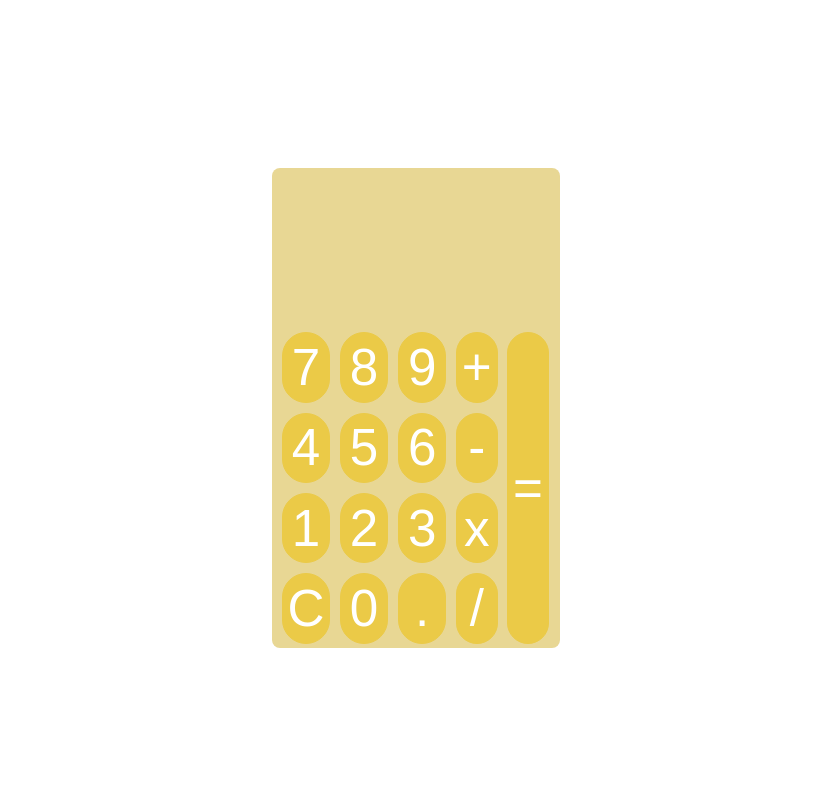
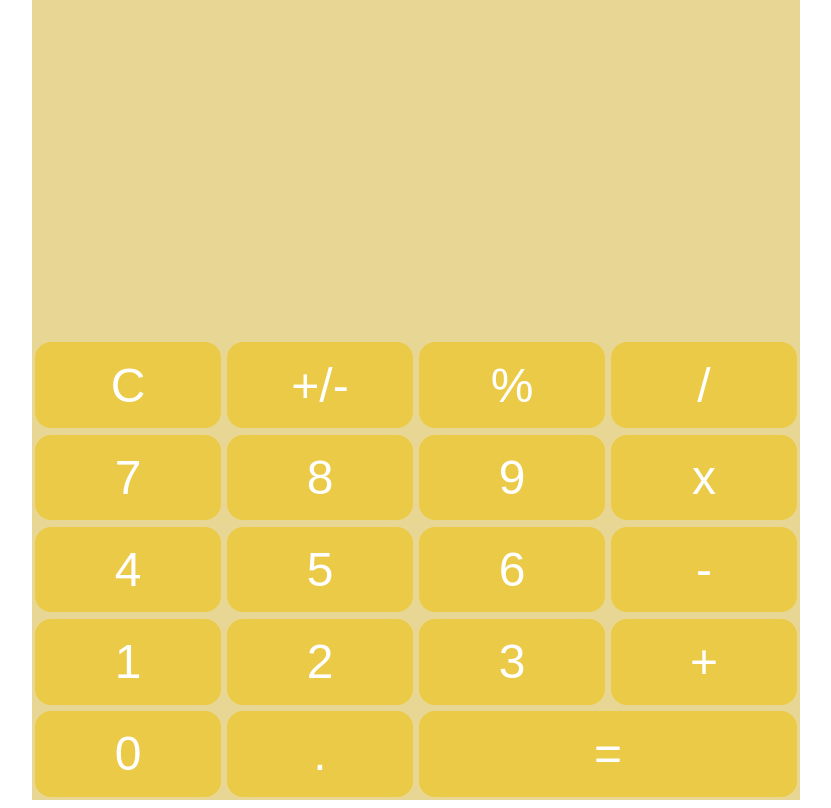
Before and after one commit to idaturoy/calculator, a plain HTML site: page index.html in a window 1280 px wide. Shown: the whole page, without its empty margins (224-1055 px from the left). Drawn offline with Linux system fonts and the light colour scheme.

Commit message:
add two features and update layout

```diff
--- a/btnEvents.js
+++ b/btnEvents.js
@@ -3,6 +3,8 @@ const workDisplay = document.getElementById("work-display");
 const memoryDisplay = document.getElementById("history-display");
 const numberBtns = document.querySelectorAll("button.number-btn");
 const operatorBtns = document.querySelectorAll("button.operator-btn");
+const percentBtn = document.getElementById("percent-btn");
+const negativeBtn = document.getElementById("negative-btn");
 const equalBtn = document.getElementById("equal-btn");
 
 import Calculator from './calculatorClass.js';
@@ -23,6 +25,16 @@ operatorBtns.forEach(button => {
         updateDisplay();
     })
 })
+
+percentBtn.addEventListener("click", () => {
+    clickPercentBtn();
+    updateDisplay();
+});
+
+negativeBtn.addEventListener("click", () => {
+    clickNegativeBtn();
+    updateDisplay();
+});
 
 equalBtn.addEventListener("click", () => {
     let result = clickEqualBtn();
@@ -84,6 +96,8 @@ function clickEqualBtn() {
 }
 
 function clickNumberBtn(userInput) {
+    let currentValue = getCurrentValue();
+    if (currentValue.length < 10) {
         let updatedValue;
         if(!calculator.operator) {
             updatedValue = updateCurrentValue(calculator.firstValue,userInput);
@@ -93,14 +107,8 @@ function clickNumberBtn(userInput) {
             updatedValue = updateCurrentValue(calculator.secondValue,userInput);
             calculator.secondValue = updatedValue;
         }
-};
+    }
 
-function updateCurrentValue(value, userInput) {
-    if (userInput === "." && (value).includes(".") || userInput === "0" && value === "0") {
-        return;
-    } else {
-        return value += userInput;
-    }
 };
 
 function clickOperatorBtn(chosenOperator) {
@@ -116,3 +124,38 @@ function clickOperatorBtn(chosenOperator) {
         memoryDisplay.innerText = calculator.memory;
     }
 };
+
+function updateCurrentValue(value, userInput) {
+    if (userInput === "." && (value).includes(".") || userInput === "0" && value === "0") {
+        return;
+    } else {
+        return value += userInput;
+    }
+};
+
+function getCurrentValue() {
+    if(!calculator.operator) {
+        return calculator.firstValue;
+    }
+    else {
+        return calculator.secondValue;
+    }
+};
+
+function clickPercentBtn() {
+    if(!calculator.operator) {
+        calculator.firstValue = calculator.firstValue / 100;
+    }
+    else {
+        calculator.secondValue = calculator.secondValue / 100;
+    }
+}
+
+function clickNegativeBtn(){
+    if(!calculator.operator) {
+        calculator.firstValue = calculator.firstValue * (-1);
+    }
+    else {
+        calculator.secondValue = calculator.secondValue * (-1);
+    }
+}
--- a/calculatorClass.js
+++ b/calculatorClass.js
@@ -30,7 +30,4 @@ export default class Calculator {
     }
     return String(Number(computation.toFixed(2)));
   }
-
-
-
 }
--- a/index.html
+++ b/index.html
@@ -11,32 +11,35 @@
         <div class="wrapper">
             <div class="calculator">
                 <div class="display">
-                    <div id="history-display"></div>
-                    <div id="work-display"></div>
+                    <span id="history-display"></span>
+                    <span id="work-display"></span>
                 </div>
                 <div class="keyboard-container">
-                    <div class="number-container">
+                    <button type="button" id="clear-btn"><span>C</span></button>
+                    <button type="button" id="negative-btn"><span>+/-</span></button>
+                    <button type="button" id="percent-btn"><span>%</span></button>
+                    <button type="button" class="operator-btn"><span>/</span></button>
+
                     <button type="button" class="number-btn"><span>7</span></button>
                     <button type="button" class="number-btn"><span>8</span></button>
                     <button type="button" class="number-btn"><span>9</span></button>
+                    <button type="button" class="operator-btn"><span>x</span></button>
+
                     <button type="button" class="number-btn"><span>4</span></button>
                     <button type="button" class="number-btn"><span>5</span></button>
                     <button type="button" class="number-btn"><span>6</span></button>
+                    <button type="button" class="operator-btn"><span>-</span></button>
+
                     <button type="button" class="number-btn"><span>1</span></button>
                     <button type="button" class="number-btn"><span>2</span></button>
                     <button type="button" class="number-btn"><span>3</span></button>
-                        <button type="button" id="clear-btn"><span>C</span></button>
+                    <button type="button" class="operator-btn"><span>+</span></button>
+
                     <button type="button" class="number-btn"><span>0</span></button>
                     <button type="button" class="number-btn" id="punctation-btn"><span>.</span></button>
+                    <button type="button" id="equal-btn"><span>=</span></button>
 
                     </div>
-                    <div class="operator-container">
-                        <button type="button" class="operator-btn"><span>+</span></button>
-                        <button type="button" class="operator-btn"><span>-</span></button>
-                        <button type="button" class="operator-btn"><span>x</span></button>
-                        <button type="button" class="operator-btn"><span>/</span></button>
-                    </div>
-                    <button type="button" id="equal-btn"><span>=</span></button>
                 </div>
             </div>
         </div>
--- a/styles/style.scss
+++ b/styles/style.scss
@@ -8,29 +8,35 @@
 @import './header';
 
 span {
-    font-size: 3.2rem;
+    font-size: 3rem;
 }
 
 body, html {
     // background: linear-gradient(45deg, #cea9d5, #a0f1ea);
     height: 100vh;
+    margin: 0;
+    font-family: Arial, Helvetica, sans-serif;
 }
 
 .wrapper {
     display: flex;
     justify-content: center;
     height: 100%;
+    width: 100%;
     align-items: center;
 }
+
 .calculator{
     background: $calculatorColor;
     color: white;
-    min-height: 15rem;
-    min-width: 18rem;
-    border-radius: 0.5rem;
+    width: 100%;
+    height: 100%;
+    display: flex;
+    flex-direction: column;
 }
+
 .display{
-    min-height: 8rem;
+    height: 40%;
     display: flex;
     flex-direction: column;
     justify-content: space-around;
@@ -40,45 +46,49 @@ body, html {
     word-break: break-all;
 
     #history-display{
-        font-size: 1.5rem;
+        font-size: 2rem;
         margin-top: 2rem;
         color: rgba($color: white, $alpha: 0.60);
     }
     #work-display{
-        font-size: 2rem;
+        font-size: 3rem;
         margin-bottom: 1rem;
     }
 
+}
 
-}
 .keyboard-container{
-    display: flex;
+    display: grid;
+    grid-template-columns: repeat(4, minmax(2rem, 1fr));
+    height: 60%;
 
     button {
         background: $buttonColor;
         cursor: pointer;
         color: white;
-        display: inline-block;
-        border: 0.1rem solid $buttonColor;
-        border-radius: 2rem ;
-        text-decoration: none;
-        outline: none;
+        border: 0.2rem solid $buttonColor;
+        border-radius: 1rem ;
         &:hover{
             background: $hoverColor;
         }
-        padding: 0.3rem;
-        margin: 0.3rem;
-
-    }
-    .number-container {
-        display: grid;
-        grid-template-columns: repeat(3, minmax(2rem, 1fr));
-        margin-left: 0.3rem;
+        margin: 0.2rem;
     }
 
-    .operator-container {
-        display: flex;
-        flex-direction: column;
+    #equal-btn {
+        grid-column: 3 / span 2;
+    }
 
+}
+
+
+@media screen and (min-width: 1024px) {
+
+    .calculator {
+        width: 60%;
     }
+
+    .display{
+        font-size: 8vw;
+    }
+
 }
```
Also changed, not shown: styles/style.css, 1 other file. Lines whose indentation alone changed are shown as unchanged.
